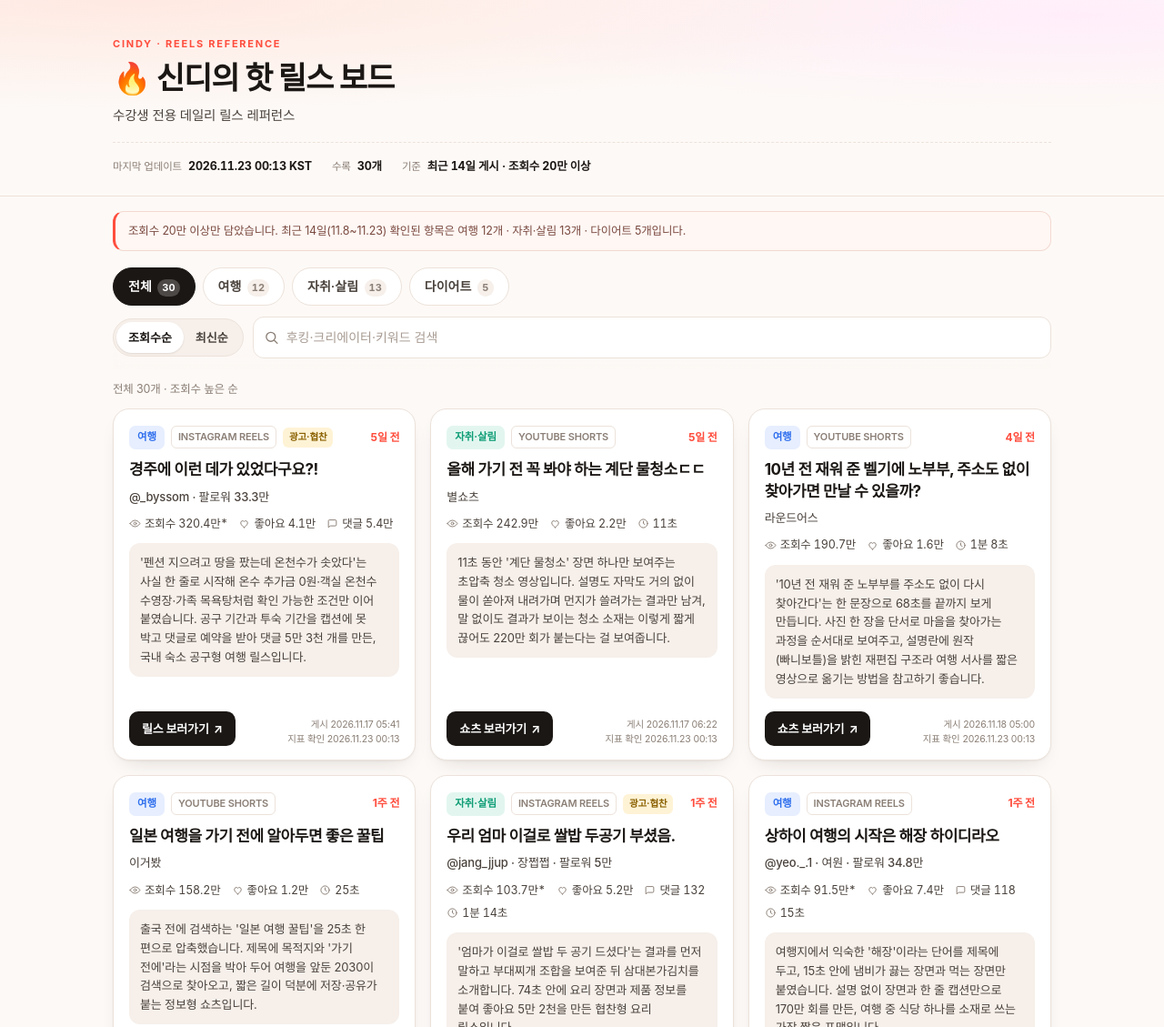
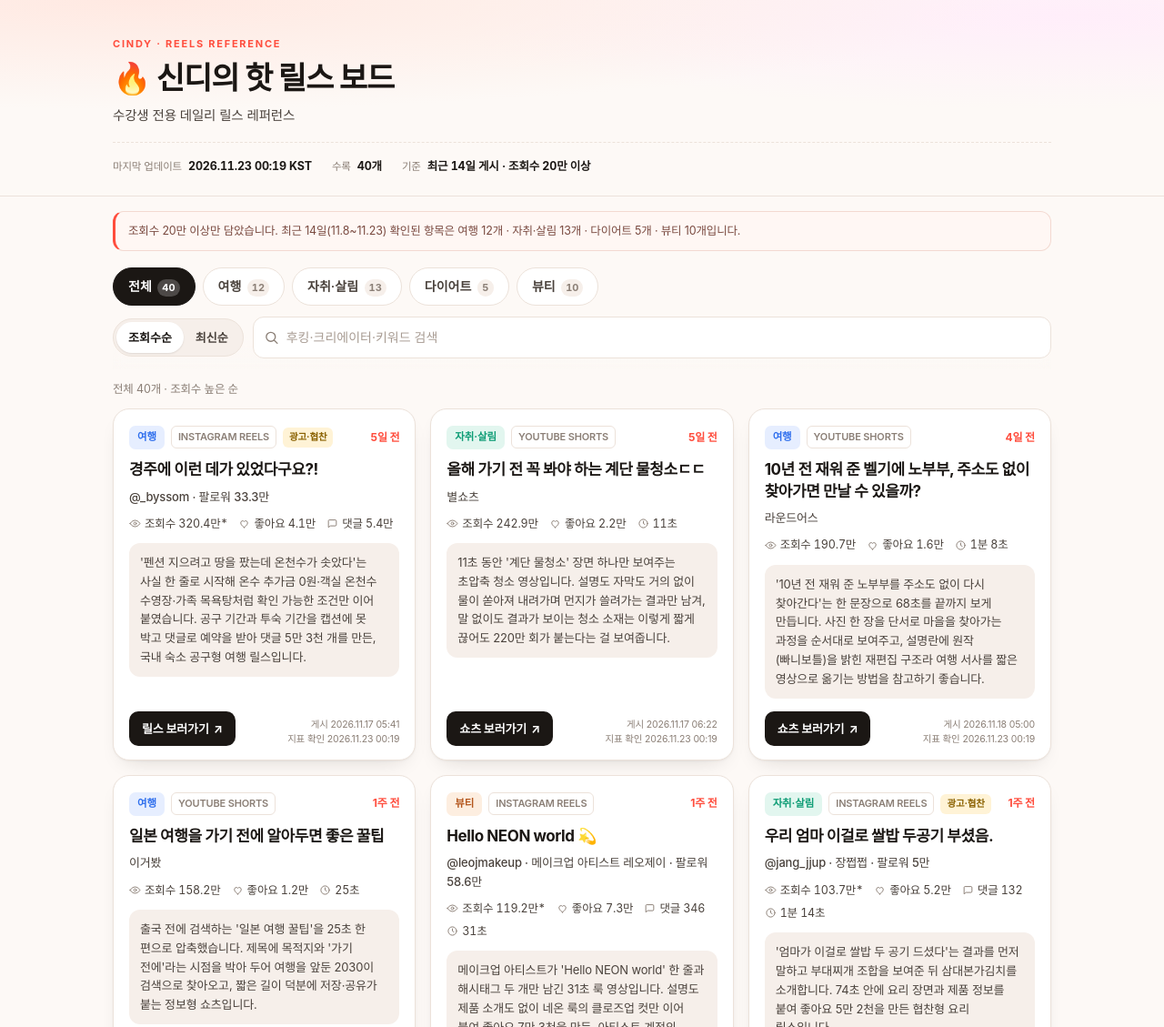
Before and after one commit to cindy954/Cindy-hot-reels-board, a plain HTML site: page index.html in a window 1280 px wide. Shown: the top 1129 px of the page at 91% size. Drawn offline with Linux system fonts and the light colour scheme; a web font is replaced by a local one.

Commit message:
뷰티 카테고리 추가: 원본 20만+ 뷰티 릴스 10건(메이크업·스킨케어·헤어·다이소템), 총 40개

```diff
--- a/app.js
+++ b/app.js
@@ -150,14 +150,14 @@
     document.getElementById("updated-at").textContent = stamp(payload.generatedAt, true) + " KST";
     document.getElementById("total-count").textContent = payload.reels.length + "개";
 
-    var counts = { "전체": payload.reels.length, "여행": 0, "자취·살림": 0, "다이어트": 0 };
+    var counts = { "전체": payload.reels.length, "여행": 0, "자취·살림": 0, "다이어트": 0, "뷰티": 0 };
     payload.reels.forEach(function (r) { counts[r.category] = (counts[r.category] || 0) + 1; });
     [].forEach.call(document.querySelectorAll(".tab-count"), function (el) {
       el.textContent = counts[el.dataset.count] || 0;
     });
 
     if (notice) {
-      var byCat = ["여행", "자취·살림", "다이어트"].map(function (c) { return c + " " + (counts[c] || 0) + "개"; }).join(" · ");
+      var byCat = ["여행", "자취·살림", "다이어트", "뷰티"].map(function (c) { return c + " " + (counts[c] || 0) + "개"; }).join(" · ");
       var ws = new Date(payload.windowStart), we = new Date(payload.windowEnd);
       var span = (ws.getMonth() + 1) + "." + ws.getDate() + "~" + (we.getMonth() + 1) + "." + we.getDate();
       notice.textContent = "조회수 20만 이상만 담았습니다. 최근 14일(" + span + ") 확인된 항목은 " + byCat + "입니다.";
--- a/data/reels.json
+++ b/data/reels.json
@@ -4,11 +4,11 @@
   "windowHours": 336,
   "windowLabel": "최근 14일 게시 · 조회수 20만 이상",
   "windowStart": "2026-11-09T00:00:00+09:00",
-  "windowEnd": "2026-11-23T09:13:07+09:00",
+  "windowEnd": "2026-11-23T09:19:06+09:00",
   "minViews": 200000,
-  "generatedAt": "2026-11-23T09:13:07+09:00",
-  "verifiedAt": "2026-11-23T09:13:07+09:00",
-  "sourceNote": "최근 14일(2026.11.09~11.23 KST) 게시물 중 조회수 20만 이상만 수록했습니다. 인스타그램 조회수·좋아요·댓글·게시 시각은 인스타그램 원본(게시물·임베드)에서 11.23 직접 확인한 값이고, 유튜브는 영상 페이지와 채널 RSS로 확인했습니다. 하입나우(hypenow) 집계가 11.18 이후 멈춰 새 인스타 릴스 수치를 받을 수 없어, 이번 판부터 카드의 인스타 조회수는 트래커 값이 아니라 원본 재생 수로 통일했습니다(트래커 집계는 원본보다 크게 잡히는 경향이 있었습니다).",
+  "generatedAt": "2026-11-23T09:19:06+09:00",
+  "verifiedAt": "2026-11-23T09:19:06+09:00",
+  "sourceNote": "최근 14일(2026.11.09~11.23 KST) 게시물 중 조회수 20만 이상만 수록했습니다. 인스타그램 조회수·좋아요·댓글·게시 시각은 인스타그램 원본(게시물·임베드)에서 11.23 직접 확인한 값이고, 유튜브는 영상 페이지와 채널 RSS로 확인했습니다. 11.23 뷰티 카테고리를 추가해 메이크업·스킨케어·헤어·다이소 뷰티템 10개를 같은 기준으로 확인해 담았습니다.",
   "reels": [
     {
       "id": "Df1M0gkNB0I",
@@ -579,6 +579,196 @@
       "url": "https://www.youtube.com/shorts/XSoMadJHHyM",
       "ad": false,
       "point": "'272kg 다이어트 후'라는 숫자 하나로 결과를 먼저 약속하고, 비포·애프터 장면으로 바로 보여줍니다. 짧은 길이 안에 변화 전후만 배치해 동기부여형 다이어트 콘텐츠의 기본 후킹 구조를 그대로 보여주는 쇼츠입니다."
+    },
+    {
+      "id": "DfjqgxjynCD",
+      "platform": "instagram",
+      "category": "뷰티",
+      "title": "Hello NEON world 💫",
+      "creator": "메이크업 아티스트 레오제이",
+      "handle": "leojmakeup",
+      "followers": 585788,
+      "views": 1192113,
+      "viewSource": "인스타그램 원본 11.23 확인",
+      "likes": 73422,
+      "comments": 346,
+      "likesHidden": false,
+      "publishedAt": "2026-11-10T19:14:00+09:00",
+      "durationSec": 31,
+      "url": "https://www.instagram.com/p/DfjqgxjynCD/",
+      "ad": false,
+      "point": "메이크업 아티스트가 'Hello NEON world' 한 줄과 해시태그 두 개만 남긴 31초 룩 영상입니다. 설명도 제품 소개도 없이 네온 룩의 클로즈업 컷만 이어 붙여 좋아요 7만 3천을 만든, 아티스트 계정의 룩북형 포맷입니다."
+    },
+    {
+      "id": "DfjxhQbB2ai",
+      "platform": "instagram",
+      "category": "뷰티",
+      "title": "6년째 후폭풍💦연락해볼까❓말까❓",
+      "creator": "세지 Sezi",
+      "handle": "zzangsezii",
+      "followers": 24959,
+      "views": 905774,
+      "viewSource": "인스타그램 원본 11.23 확인",
+      "likes": 33094,
+      "comments": 249,
+      "likesHidden": false,
+      "publishedAt": "2026-11-10T20:16:03+09:00",
+      "durationSec": 59,
+      "url": "https://www.instagram.com/p/DfjxhQbB2ai/",
+      "ad": false,
+      "point": "'6년째 후폭풍, 연락해볼까 말까'라는 전남친 썰로 59초를 붙잡고, 캡션에는 토너부터 파우더까지 쓴 제품 20여 개를 '단순선물' 표기와 함께 전부 적었습니다. 썰로 후킹하고 캡션으로 저장시키는 구성입니다."
+    },
+    {
+      "id": "Dfts_hdT88Q",
+      "platform": "instagram",
+      "category": "뷰티",
+      "title": "누가 제일 웃긴지(?) 제발 댓글로 투명한 투표 부탁드립니다 진검 승부 입니다",
+      "creator": "섬 ISLAND",
+      "handle": "s_island_",
+      "followers": 99714,
+      "views": 898432,
+      "viewSource": "인스타그램 원본 11.23 확인",
+      "likes": 36567,
+      "comments": 190,
+      "likesHidden": false,
+      "publishedAt": "2026-11-14T16:49:52+09:00",
+      "durationSec": 18,
+      "url": "https://www.instagram.com/p/Dfts_hdT88Q/",
+      "ad": false,
+      "point": "친구 생일파티 드레스코드인 걸그룹 메이크업을 서로 맞춰주는 18초 영상입니다. '누가 제일 웃긴지 댓글로 투표해 달라'고 먼저 요청해 댓글 190개를 모은, 참여 장치를 앞세운 20대 후반 여성 타깃 릴스입니다."
+    },
+    {
+      "id": "DfrLInghCTJ",
+      "platform": "instagram",
+      "category": "뷰티",
+      "title": "쌩얼이 더 피부 좋은 여자 //네 접니다//",
+      "creator": "김유진",
+      "handle": "kimyoojin.n",
+      "followers": 815834,
+      "views": 661777,
+      "viewSource": "인스타그램 원본 11.23 확인",
+      "likes": 52472,
+      "comments": 76,
+      "likesHidden": false,
+      "publishedAt": "2026-11-13T17:14:02+09:00",
+      "durationSec": 27,
+      "url": "https://www.instagram.com/p/DfrLInghCTJ/",
+      "ad": true,
+      "point": "'쌩얼이 더 피부 좋은 여자, 네 접니다'로 화장 전 얼굴을 먼저 내세우고 27초 안에 스킨케어를 보여주는 협찬 릴스입니다. 좋아요 5만 2천에 댓글은 76개로, 대화보다 좋아요·저장으로 반응이 몰린 유형입니다."
+    },
+    {
+      "id": "Dfts1YOxqEE",
+      "platform": "instagram",
+      "category": "뷰티",
+      "title": "안녕하세요 뒷북찡입니다! 이거 제 메이크업.이야 ✊",
+      "creator": "으녹씨",
+      "handle": "enokxee",
+      "followers": 37438,
+      "views": 464962,
+      "viewSource": "인스타그램 원본 11.23 확인",
+      "likes": 41145,
+      "comments": 202,
+      "likesHidden": false,
+      "publishedAt": "2026-11-14T16:46:58+09:00",
+      "durationSec": 11,
+      "url": "https://www.instagram.com/p/Dfts1YOxqEE/",
+      "ad": false,
+      "point": "11초짜리 커버 메이크업에 '뒷북찡입니다'라는 자기 언급 한 줄만 붙였습니다. 짧은 길이와 늦게 올린 밈이라는 설정만으로 좋아요 4만 1천·댓글 202개를 만든 초압축 포맷입니다."
+    },
+    {
+      "id": "DfmK_mEuu6V",
+      "platform": "instagram",
+      "category": "뷰티",
+      "title": "노렌즈 쌩얼 부담스럽다면? 카리나의 눈동자 2배 확장법",
+      "creator": "뽀용뇽",
+      "handle": "bboyongnyong",
+      "followers": 173764,
+      "views": 426756,
+      "viewSource": "인스타그램 원본 11.23 확인",
+      "likes": 6148,
+      "comments": 29,
+      "likesHidden": false,
+      "publishedAt": "2026-11-11T18:36:05+09:00",
+      "durationSec": 54,
+      "url": "https://www.instagram.com/p/DfmK_mEuu6V/",
+      "ad": false,
+      "point": "'노렌즈 쌩얼이 부담스럽다면'이라는 고민을 제목에 그대로 쓰고 '카리나의 눈동자 2배 확장법'으로 해법을 약속합니다. 검색할 법한 말과 셀럽 이름을 한 줄에 붙여 54초 튜토리얼로 끌고 가는 방식입니다."
+    },
+    {
+      "id": "DfuJN0JTR00",
+      "platform": "instagram",
+      "category": "뷰티",
+      "title": "#내돈내산시리즈 331",
+      "creator": "배지타의 뷰티블로그",
+      "handle": "bae_jita0404",
+      "followers": 228964,
+      "views": 347256,
+      "viewSource": "인스타그램 원본 11.23 확인",
+      "likes": 18264,
+      "comments": 55,
+      "likesHidden": false,
+      "publishedAt": "2026-11-14T20:56:33+09:00",
+      "durationSec": 34,
+      "url": "https://www.instagram.com/p/DfuJN0JTR00/",
+      "ad": false,
+      "point": "'#내돈내산시리즈 331'로 회차를 붙이고 '한 줄 요약' 다음에 발림·지속력·자차 지수 불릿을 이어 붙였습니다. 논코메도제닉 테스트, SPF40 PA+++처럼 확인 가능한 스펙을 캡션에 적어 저장을 부르는 리뷰 형식입니다."
+    },
+    {
+      "id": "Df1bm_LJskc",
+      "platform": "instagram",
+      "category": "뷰티",
+      "title": "다이소 개혜자 브러쉬 세트 나왔다~♥️",
+      "creator": "럽코",
+      "handle": "iove_cosmetic",
+      "followers": 39442,
+      "views": 336585,
+      "viewSource": "인스타그램 원본 11.23 확인",
+      "likes": 17628,
+      "comments": 30,
+      "likesHidden": false,
+      "publishedAt": "2026-11-17T16:49:52+09:00",
+      "durationSec": 18,
+      "url": "https://www.instagram.com/p/Df1bm_LJskc/",
+      "ad": false,
+      "point": "5,000원 다이소 브러쉬 5종 세트를 18초에 보여주고 캡션에 가격과 품번(1078386)을 적었습니다. 품번까지 남겨 매장에서 바로 찾게 만든 다이소 뷰티템 릴스입니다."
+    },
+    {
+      "id": "Df11KbgTLl-",
+      "platform": "instagram",
+      "category": "뷰티",
+      "title": "립라이너로 컨투어 배우는 중 🤎",
+      "creator": "형진",
+      "handle": "hy0ungjin",
+      "followers": 494,
+      "views": 297372,
+      "viewSource": "인스타그램 원본 11.23 확인",
+      "likes": 8656,
+      "comments": 7,
+      "likesHidden": false,
+      "publishedAt": "2026-11-17T20:34:25+09:00",
+      "durationSec": 38,
+      "url": "https://www.instagram.com/p/Df11KbgTLl-/",
+      "ad": true,
+      "point": "팔로워 494명 계정이 립라이너 컨투어 방법을 38초에 담아 29만 회를 만들었습니다. 원작자를 'ib: @hayley_bui'로 밝히고 '코덕' 해시태그를 붙인, 체급과 상관없이 기법 하나로 터진 사례입니다."
+    },
+    {
+      "id": "Dfy-poXTzkO",
+      "platform": "instagram",
+      "category": "뷰티",
+      "title": "김샤브칼 슬릭번 스타일링 #광고",
+      "creator": "김샤브칼",
+      "handle": "voix.neutre",
+      "followers": 210192,
+      "views": 207892,
+      "viewSource": "인스타그램 원본 11.23 확인",
+      "likes": 9129,
+      "comments": 119,
+      "likesHidden": false,
+      "publishedAt": "2026-11-16T17:58:13+09:00",
+      "durationSec": 31,
+      "url": "https://www.instagram.com/p/Dfy-poXTzkO/",
+      "ad": true,
+      "point": "'김샤브칼 슬릭번' 스타일링을 31초에 보여주고, 다이소 두 제품의 품번과 자체 점수 '10/10'을 캡션에 적었습니다. 볼륨·잔머리 정돈이라는 고민을 제품 조합으로 풀어 댓글 119개를 모은 협찬 릴스입니다."
     }
   ]
 }
--- a/index.html
+++ b/index.html
@@ -4,13 +4,13 @@
   <meta charset="UTF-8" />
   <meta name="viewport" content="width=device-width, initial-scale=1, viewport-fit=cover" />
   <title>신디의 핫 릴스 보드</title>
-  <meta name="description" content="수강생 전용 데일리 릴스 레퍼런스. 최근 14일 안에 게시된 한국 숏폼 중 조회수 20만 이상만 여행·자취·살림·다이어트로 모았습니다." />
+  <meta name="description" content="수강생 전용 데일리 릴스 레퍼런스. 최근 14일 안에 게시된 한국 숏폼 중 조회수 20만 이상만 여행·자취·살림·다이어트·뷰티로 모았습니다." />
   <meta name="theme-color" content="#fdf9f6" />
   <meta property="og:title" content="신디의 핫 릴스 보드" />
   <meta property="og:description" content="수강생 전용 데일리 릴스 레퍼런스 · 최근 14일 · 조회수 20만 이상" />
   <link rel="preconnect" href="https://cdn.jsdelivr.net" />
   <link rel="stylesheet" href="https://cdn.jsdelivr.net/gh/orioncactus/pretendard@v1.3.9/dist/web/variable/pretendardvariable-dynamic-subset.min.css" />
-  <link rel="stylesheet" href="styles.css?v=20261120a" />
+  <link rel="stylesheet" href="styles.css?v=20261123a" />
 </head>
 <body>
   <header class="site-header">
@@ -46,6 +46,7 @@
         <button class="tab" role="tab" aria-selected="false" data-cat="여행">여행 <span class="tab-count" data-count="여행">0</span></button>
         <button class="tab" role="tab" aria-selected="false" data-cat="자취·살림">자취·살림 <span class="tab-count" data-count="자취·살림">0</span></button>
         <button class="tab" role="tab" aria-selected="false" data-cat="다이어트">다이어트 <span class="tab-count" data-count="다이어트">0</span></button>
+        <button class="tab" role="tab" aria-selected="false" data-cat="뷰티">뷰티 <span class="tab-count" data-count="뷰티">0</span></button>
       </div>
 
       <div class="controls-row">
@@ -75,7 +76,8 @@
           <p>최근 14일(2026.11.09~11.23 KST) 안에 게시된 한국어 숏폼 가운데 <strong>조회수 20만 이상</strong>만 담았습니다. 그 아래 항목은 숫자를 채우려고 넣지 않았습니다.</p>
           <p>인스타그램 릴스 조회수는 인스타그램 원본(게시물·임베드)에서 확인한 재생 수를 씁니다. 좋아요·댓글·게시 시각도 인스타그램 원본에서 직접 읽었고, 좋아요를 숨긴 계정은 '비공개'로 표시합니다. 이전 판까지 쓰던 트래커 하입나우(hypenow) 집계는 11.18 이후 멈춰 새 릴스 수치를 받을 수 없고 원본보다 크게 잡히는 경향이 있어(예: 한 항목 트래커 179만 vs 원본 91만), 이번 판부터 카드 숫자를 원본 재생 수로 통일했습니다.</p>
           <p>유튜브 쇼츠는 영상 페이지에서 조회수와 게시 시각을 직접 확인했습니다.</p>
-          <p>이번 14일 구간에서 확인된 20만 뷰 이상 한국어 항목은 여행 12개 · 자취·살림 13개 · 다이어트 5개, 모두 30개입니다. 다이어트 항목이 적은 건 이 구간에 원본 조회수 20만을 넘긴 운동·식단 릴스가 5개뿐이었기 때문이며, 숫자를 채우려고 기준 아래 항목을 넣지 않았습니다.</p>
+          <p>이번 14일 구간에서 확인된 20만 뷰 이상 한국어 항목은 여행 12개 · 자취·살림 13개 · 다이어트 5개 · 뷰티 10개, 모두 40개입니다. 다이어트 항목이 적은 건 이 구간에 원본 조회수 20만을 넘긴 운동·식단 릴스가 5개뿐이었기 때문이며, 숫자를 채우려고 기준 아래 항목을 넣지 않았습니다.</p>
+          <p>뷰티는 메이크업·스킨케어·헤어·다이소 뷰티템으로 나눠 담았습니다. 후보는 카테고리 목록에서 추린 뒤 조회수·좋아요·댓글·게시 시각을 인스타그램 원본에서 한 건씩 다시 확인했고, 원본 20만 미만으로 내려온 항목은 넣지 않았습니다.</p>
           <p>카드에 적힌 '벤치마킹 포인트'는 원본 제목·캡션·길이를 보고 정리한 분석 메모이지, 크리에이터가 밝힌 성과 요인이 아닙니다.</p>
         </div>
       </details>
@@ -108,6 +110,6 @@
     </article>
   </template>
 
-  <script src="app.js?v=20261120a"></script>
+  <script src="app.js?v=20261123a"></script>
 </body>
 </html>
--- a/styles.css
+++ b/styles.css
@@ -14,6 +14,8 @@
   --living-soft: #e2f6ef;
   --diet: #cf4d9c;
   --diet-soft: #fbe6f3;
+  --beauty: #b4571e;
+  --beauty-soft: #fdeee0;
   --radius: 18px;
   --shadow: 0 1px 2px rgba(27, 23, 20, .04), 0 10px 24px -14px rgba(27, 23, 20, .22);
 }
@@ -294,6 +296,7 @@ h1 {
 .badge[data-cat="여행"] { color: var(--travel); background: var(--travel-soft); }
 .badge[data-cat="자취·살림"] { color: var(--living); background: var(--living-soft); }
 .badge[data-cat="다이어트"] { color: var(--diet); background: var(--diet-soft); }
+.badge[data-cat="뷰티"] { color: var(--beauty); background: var(--beauty-soft); }
 
 .platform {
   font-size: 11px;
```
Also changed, not shown: 1 other file.
